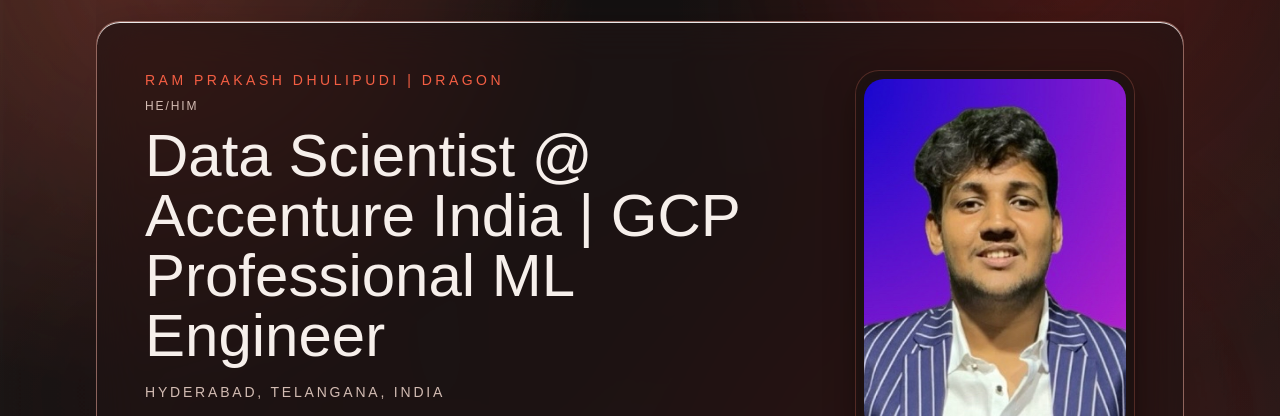
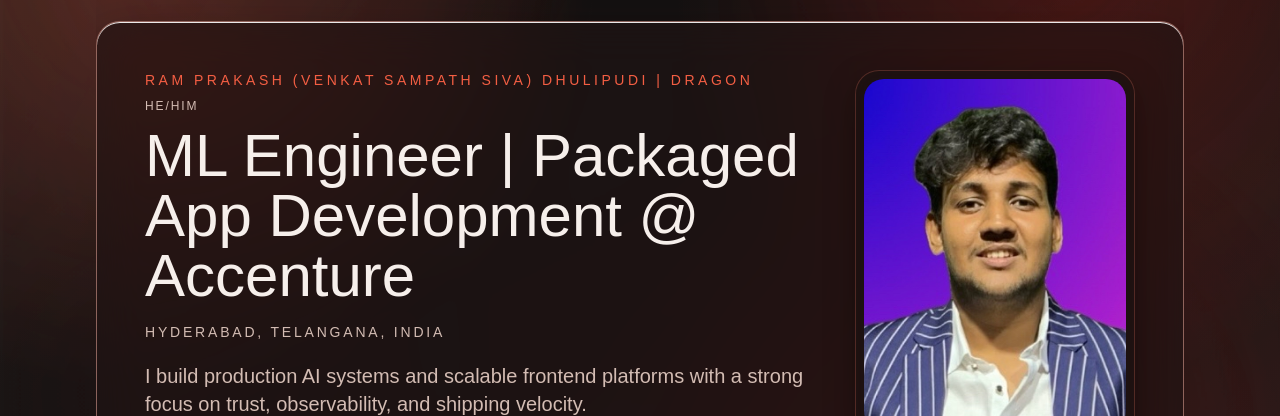
Before and after one commit to Ramdragneel01/dragon-portfolio, a React (Vite) app: page / in a window 1280 px wide. Shown: the part 181-597 px from the top of the page. Built offline with nearby package versions, Linux system fonts and the light colour scheme; no server answers.

Commit message:
live updates

```diff
--- a/src/data/profileFallback.js
+++ b/src/data/profileFallback.js
@@ -1,11 +1,11 @@
 // Generated by GitHub Copilot
 const profileFallback = {
   identity: {
-    name: "Ram Prakash Dhulipudi | dragon",
+    name: "Ram Prakash (Venkat Sampath Siva) Dhulipudi | dragon",
     pronouns: "He/Him",
     avatarUrl: "",
     headline:
-      "Data Scientist @ Accenture India | GCP Professional ML Engineer | Trustworthy RAG | AI Observability | Micro-Frontend Architecture",
+      "ML Engineer | Packaged App Development @ Accenture | 9x Google-Certified | GCP Professional ML Engineer | Trustworthy RAG | AI Observability | Micro-Frontend Architecture",
     roles: ["Data Scientist", "ML Engineer", "React Architect", "GenAI Builder"],
     location: "Hyderabad, Telangana, India",
     summary:
```
